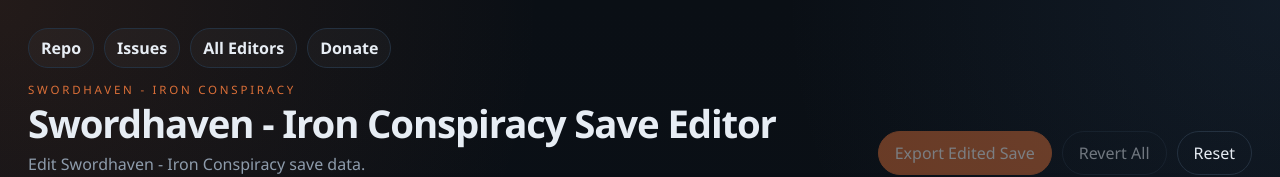
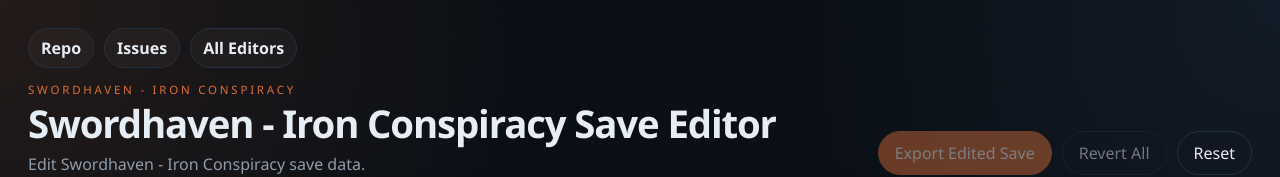
Before and after one commit to SaveEditors/swordhaven-save-editor, a plain HTML site: page index.html in a window 1280 px wide. Shown: the top 177 px of the page. Drawn offline with Linux system fonts and the light colour scheme.

Commit message:
Remove donate link from nav

```diff
--- a/index.html
+++ b/index.html
@@ -13,7 +13,6 @@
         <a href="https://github.com/SaveEditors/swordhaven-save-editor" target="_blank" rel="noopener noreferrer">Repo</a>
         <a href="https://github.com/SaveEditors/swordhaven-save-editor/issues" target="_blank" rel="noopener noreferrer">Issues</a>
         <a href="https://saveeditors.github.io/" target="_blank" rel="noopener noreferrer">All Editors</a>
-        <a href="https://ko-fi.com/saveeditors" target="_blank" rel="noopener noreferrer">Donate</a>
       </nav>
 
       <header class="hero">
```
